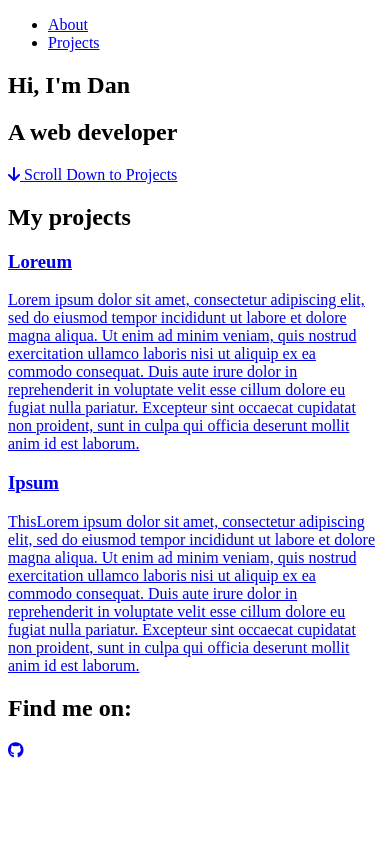
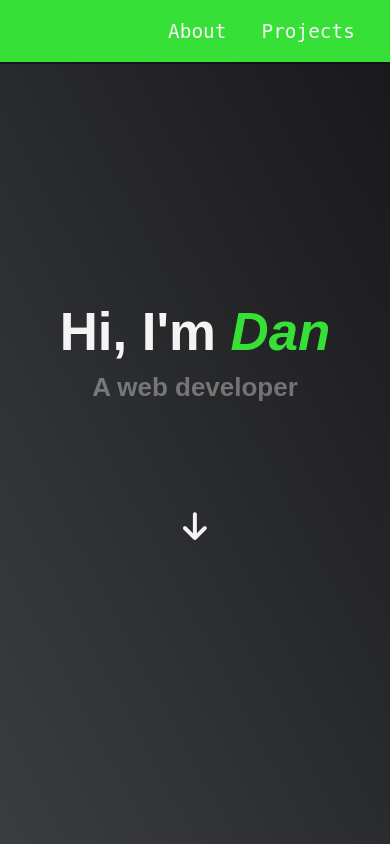
Before and after one commit to danielh-official/Personal-Portfolio-Webpage, a plain HTML site: page index.html in a window 390 px wide. Shown: the top 844 px of the page. Drawn offline with Linux system fonts and the light colour scheme.

Commit message:
Update styles.css

```diff
--- a/styles.css
+++ b/styles.css
@@ -1,77 +1,289 @@
-#email {
-    display: block;
-    margin-bottom: 10px;
-    margin-left: auto;
-    margin-right: auto;
-    width: 12em;
+/**
+* CSS was taken from https://personal-portfolio.freecodecamp.rocks/ and modified.
+*
+* ---
+* Original CSS Citation
+* ---
+* Author: freeCodeCamp
+* Date: 01/05/2022
+* Availability: https://personal-portfolio.freecodecamp.rocks/
+* Title: Personal Portfolio
+* Code Version: Unknown
+*/
+
+:root {
+    --main-white: #f4f4f4;
+    --main-red: #ff1a39;
+    --main-blue: #6c8ddb;
+    --main-gray: #2b2b2b;
+    --main-green: #37e037;
 }
 
-#submit {
-    margin-left: auto;
-    margin-right: auto;
-    width: 8em;
-    background-color: rgba(51, 51, 51, 0.05);
-    border-radius: 8px;
-    border-width: 0;
-    color: #333333;
-    cursor: pointer;
-    display: inline-block;
-    font-size: 14px;
-    font-weight: 500;
-    line-height: 20px;
-    list-style: none;
+* {
     margin: 0;
-    padding: 10px 12px;
-    text-align: center;
-    transition: all 200ms;
-    vertical-align: baseline;
-    white-space: nowrap;
-    user-select: none;
-    -webkit-user-select: none;
-    touch-action: manipulation;
+    padding: 0;
 }
 
-#body {
-    width: 960px;
-    margin: auto;
-    padding: 10px;
+*,
+*::before,
+*::after {
+    box-sizing: inherit;
+}
+
+html {
+    box-sizing: border-box;
+    font-size: 62.5%;
+    scroll-behavior: smooth;
+}
+
+@media only screen and (max-width: 600px) {
+    html {
+        font-size: 55%;
+    }
+
+    .contact-section-header > h2 {
+        font-size: 12px;
+    }
+
+    .nav {
+        justify-content: center;
+    }
+
+    .nav-list {
+        margin: 0 1rem;
+    }
+
+    .projects-section-header {
+        font-size: 4rem;
+    }
+
+    .projects-section {
+        padding: 6rem 1rem;
+    }
+
+    .projects-grid {
+        grid-template-columns: 1fr;
+    }
+
+    .contact-details {
+        font-size: 1rem;
+        text-shadow: 2px 2px 1px #1f1f1f;
+        transition: transform 0.3s ease-out;
+    }
+
+    .contact-details:hover {
+        transform: translateY(-6px) translateX(4px);
+    }
+}
+
+body {
+    font-family: "monospace";
+    font-size: 1.8rem; /* 18px */
+    font-weight: 400;
+    line-height: 1.4;
+    color: var(--main-white);
+}
+
+h1,
+h2 {
+    font-family: "Raleway", sans-serif;
+    font-weight: 700;
     text-align: center;
 }
 
-header {
+h1 {
+    font-size: 6rem;
+}
+
+h2 {
+    font-size: 4.2rem;
+}
+
+ul {
+    list-style: none;
+}
+
+a {
+    text-decoration: none;
+    color: var(--main-white);
+}
+
+img {
+    display: block;
+    width: 100%;
+}
+
+.nav {
+    display: flex;
+    justify-content: flex-end;
     position: fixed;
-    width: 100%;
     top: 0;
     left: 0;
-    display: flex;
-    justify-content: space-between;
+    width: 100%;
+    background: var(--main-green);
+    box-shadow: 0 2px 0 rgba(0, 0, 0, 0.4);
+    z-index: 10;
 }
 
-header ul {
-    list-style-type: none;
-    margin: 0;
-    padding: 0;
-    overflow: hidden;
+.nav-list {
+    display: flex;
+    margin-right: 2rem;
 }
 
-header li {
-    float: left;
+.nav-list a {
+    display: block;
+    font-size: 2.2rem;
+    padding: 2rem;
 }
 
-header li a {
-    display: block;
-    color: black;
-    text-align: center;
-    padding: 14px 16px;
-    text-decoration: none;
+.nav-list a:hover {
+    background: var(--main-blue);
 }
 
-@media only screen and (max-width: 600px) {
-    #body {
-        width: 100%;
-        margin: auto;
-        margin-top: 80px;
-        padding: 10px;
-        text-align: center;
-    }
+.welcome-section {
+    display: flex;
+    flex-direction: column;
+    justify-content: center;
+    align-items: center;
+    width: 100%;
+    height: 100vh;
+    background-color: #000;
+    background-image: linear-gradient(62deg, #3a3d40 0%, #181719 100%);
 }
+
+.welcome-section > p {
+    font-size: 3rem;
+    font-weight: 200;
+    font-style: italic;
+    color: var(--main-green);
+}
+
+.projects-section {
+    text-align: center;
+    padding: 10rem 2rem;
+    background: var(--main-blue);
+}
+
+.projects-section-header {
+    max-width: 640px;
+    margin: 0 auto 6rem auto;
+    border-bottom: 0.2rem dashed var(--main-white);
+    text-transform: uppercase;
+}
+
+.projects-grid {
+    display: grid;
+    grid-template-columns: repeat(auto-fit, minmax(320px, 1fr));
+    grid-gap: 4rem;
+    width: 100%;
+    max-width: 1280px;
+    margin: 0 auto;
+    margin-bottom: 6rem;
+}
+
+.project {
+    background: var(--main-gray);
+    box-shadow: 1px 1px 2px rgba(0, 0, 0, 0.5);
+    border-radius: 2px;
+    padding: 5px;
+    transition: transform 0.3s ease-out;
+}
+
+.project:hover {
+    transform: translateY(6px) translateX(4px);
+}
+
+.project-title {
+    font-size: 2rem;
+    padding: 2rem 0.5rem;
+}
+
+.contact-section {
+    display: flex;
+    flex-direction: row;
+    justify-content: center;
+    align-items: center;
+    text-align: center;
+    width: 100%;
+    height: 20vh;
+    background: var(--main-gray);
+    gap: 5px;
+}
+
+.contact-section-header > h2 {
+    font-size: 2rem;
+}
+
+.contact-links {
+    display: flex;
+    justify-content: center;
+    max-width: 980px;
+    flex-wrap: wrap;
+}
+
+.contact-details {
+    font-size: 2.4rem;
+    text-shadow: 2px 2px 1px #1f1f1f;
+    transition: transform 0.3s ease-out;
+}
+
+.contact-details:hover {
+    transform: translateY(-6px) translateX(4px);
+}
+
+#subtitle {
+    color: rgba(232, 232, 232, 0.4);
+    font-size: 26px;
+}
+
+#myname {
+    color: var(--main-green);
+    font-style: italic;
+}
+
+.scroll-down-arrow {
+    margin-top: 100px;
+    font-size: 2em;
+    transition: transform 0.3s ease-out;
+    text-decoration: inherit;
+}
+
+.scroll-down-arrow:hover {
+    transform: translateY(6px);
+}
+
+.tooltip {
+    position: relative;
+    display: inline-block;
+}
+
+.tooltip .tooltiptext {
+    visibility: hidden;
+    width: 120px;
+    background-color: var(--main-green);
+    color: #fff;
+    text-align: center;
+    border-radius: 6px;
+    padding: 5px 0;
+    position: absolute;
+    z-index: 1;
+    bottom: 150%;
+    left: 50%;
+    margin-left: -60px;
+    font-size: 12px;
+}
+
+.tooltip .tooltiptext::after {
+    content: "";
+    position: absolute;
+    top: 100%;
+    left: 50%;
+    margin-left: -5px;
+    border-width: 5px;
+    border-style: solid;
+    border-color: var(--main-green) transparent transparent transparent;
+}
+
+.tooltip:hover .tooltiptext {
+    visibility: visible;
+}
```
